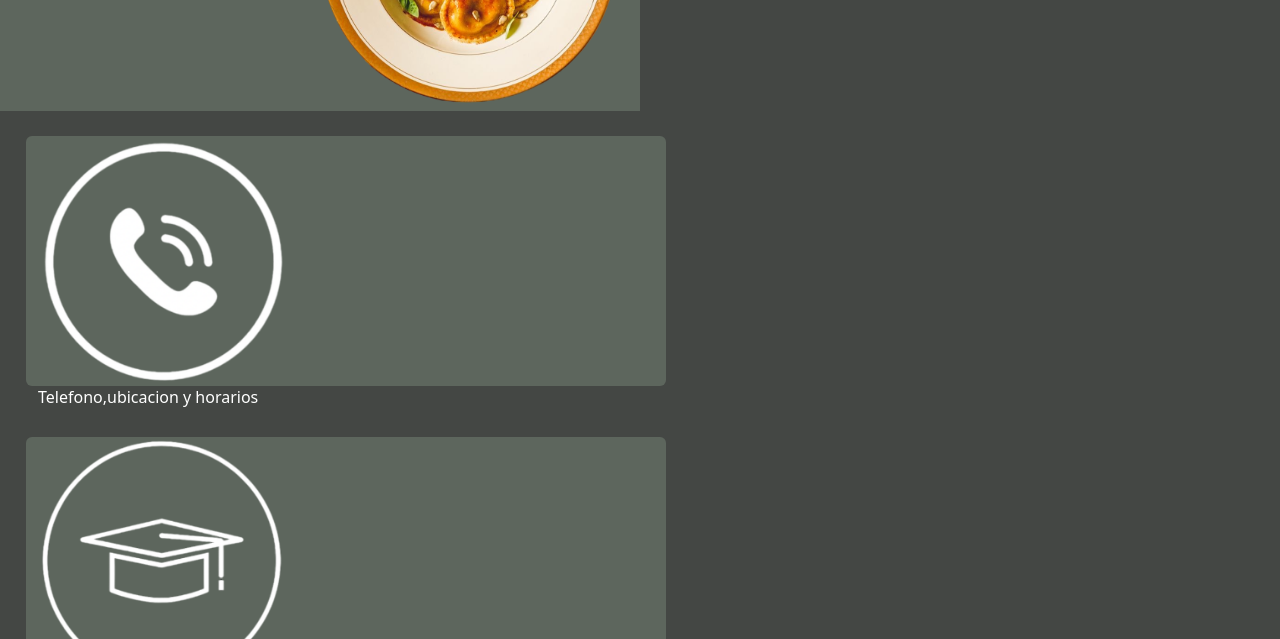
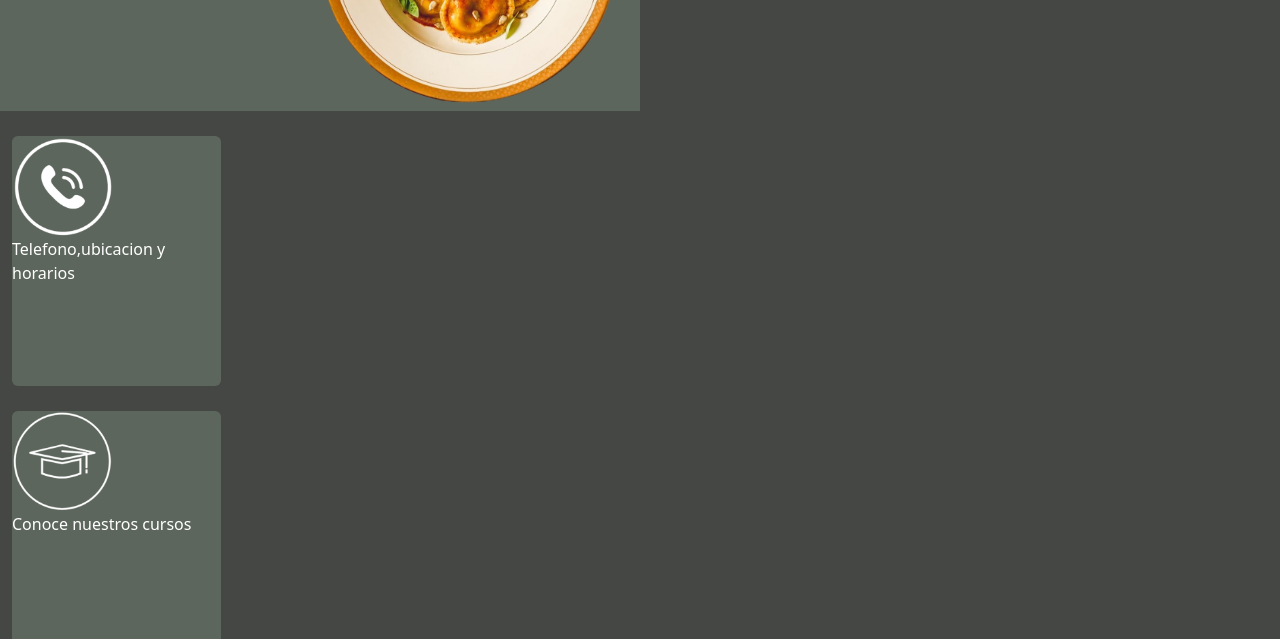
Before and after one commit to Sofia-Suarez/Desarrolo-web, a website: page index.html in a window 1280 px wide. Shown: the part 313-952 px from the top of the page. Drawn offline with nearby package versions, Linux system fonts and the light colour scheme.

Commit message:
intento de hacer las cajas contenderor de iconos bien

```diff
--- a/index.html
+++ b/index.html
@@ -58,9 +58,8 @@
              <p class="frase1"> Restaurante, recetas, cursos y mucho amor. ¡Aprende! !Visita! ¡Proba!</p>
         </div>
       </div>
-      <div>
-        <div  class="row">
-                  <div data-aos="flip-left" id="contenedor1" class="col-12 col-md-3 col-lg-2 rounded  contenedor1">
+          <div  class="grid-container">
+                  <div data-aos="flip-left" id="contenedor1" class="col-12 col-md-3 col-lg-2 rounded  contenedor1 ">
                     <a href="./pages/contacto.html">
                     <img id="contenedorespestañas1" class="img-fluid contenedorespestañas"
                     src="./assets/images/iconocontacto.png"
@@ -68,7 +67,7 @@
                     </a>
                     <p class="textorectangulos">Telefono,ubicacion y horarios</p>
                   </div>
-                  <div data-aos="flip-left" id="contenedor2" class="col-12 col-md-3 col-lg-2 rounded  contenedor1">
+                  <div data-aos="flip-left" id="contenedor2" class="col-12 col-md-3 col-lg-2 rounded  contenedor1  ">
                     <a href="./pages/cursos.html">
                     <img id="contenedorespestañas2" class="img-fluid contenedorespestañas"
                     src="./assets/images/iconocurso.png"
@@ -76,7 +75,7 @@
                     </a>
                     <p class="textorectangulos">Conoce nuestros cursos</p>
                   </div>
-                  <div  data-aos="flip-left"id="contenedor3" class="col-12 col-md-3 col-lg-2 rounded  contenedor1">
+                  <div  data-aos="flip-left"id="contenedor3" class="col-12 col-md-3 col-lg-2 rounded  contenedor1  ">
                     <a href="./PDF/Carta de cena.pdf">
                     <img id="contenedorespestañas3" class="img-fluid contenedorespestañas"
                     src="./assets/images/iconomenu.png"
@@ -84,7 +83,7 @@
                    </a>
                    <p class="textorectangulos">Carta de cena</p>
                   </div>
-                  <div data-aos="flip-left" id="contenedor4" class="col-12 col-md-3 col-lg-2 rounded  contenedor1">
+                  <div data-aos="flip-left" id="contenedor4" class="col-12 col-md-3 col-lg-2 rounded  contenedor1 ">
                     <a href="./pages/Recetas.html">
                     <img id="contenedorespestañas4" class="img-fluid contenedorespestañas"
                     src="./assets/images/iconoreceta.png"
@@ -101,7 +100,6 @@
                     <p class="textorectangulos">¡Visita nuestro restaurante!</p>
                   </div>
         </div>
-      </div>
     </main>
  <footer class="footer">
       <div class= "text-center">
--- a/scss/secciones/contenedoresiconos.scss
+++ b/scss/secciones/contenedoresiconos.scss
@@ -1,6 +1,7 @@
-@media screen and (max-width: 550px) {
-    #contenedor1,#contenedor2,#contenedor3,#contenedor4{
-      max-width: 150px;
+.grid-container{
+  display: grid;
+  grid-template-areas:
+  "#contenedor1 #contenedor2  #contenedor3   #contenedor4  #contenedor5 ";
+  grid-template-columns: repeat (5, 1fr);
+  grid-template-rows: auto;
 }
-
-}
--- a/scss/style.scss
+++ b/scss/style.scss
@@ -11,3 +11,4 @@
 @import "./paginas/restaurante.scss" ;
 @import "./paginas/trabajaconnosotros.scss";
 @import "./secciones/main.scss";
+@import "./secciones/contenedoresiconos.scss"
--- a/scss/utilities/maps.scss
+++ b/scss/utilities/maps.scss
@@ -2,7 +2,7 @@ $redes : (
     whatsapp: #2bdd1b,
     instagram: #aa1a5d,
     telefono: #30af25,
-    twitter: #1178cc
+    twitter: #1178cc,
 );
 
 @each $red, $color in $redes {
--- a/scss/utilities/mixins.scss
+++ b/scss/utilities/mixins.scss
@@ -1,11 +1,14 @@
 @mixin contenedores {
     height: 250px ;
     background-color:rgb(93, 102, 93) ;
-    margin: 2%;
+    margin-top: 2%;
     color: white;
 }
 @mixin contenedorespestañas {
-    width: 40%;
+    width: 100px;
+    display: flex;
+    flex-direction: row;
+
 }
 
 @mixin iconosfooter {
```
Also changed, not shown: css/estilo.css, 1 other file.
